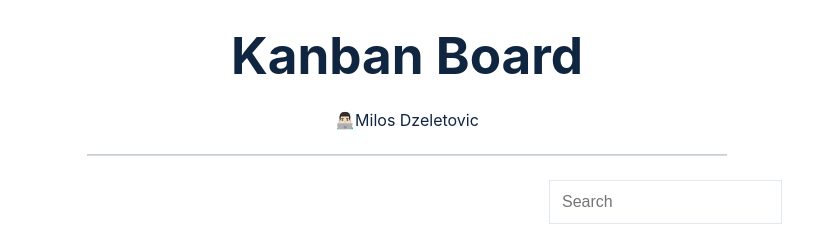
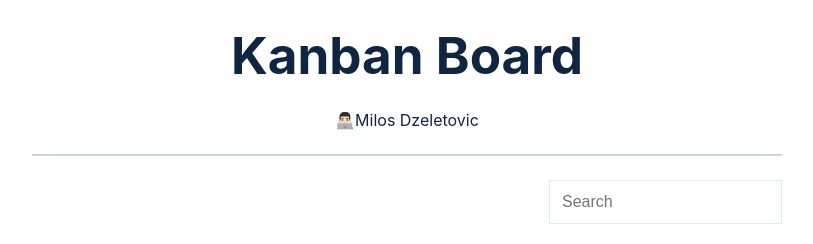
Before and after one commit to srbro/Cypress-GUI-Kanban-board, a React (Create React App) app: page / in a window 1280 px wide. Shown: the top 244 px of the page, without its empty margins (233-1046 px from the left). Built offline with nearby package versions, Linux system fonts and the light colour scheme.

Commit message:
Edit readme

```diff
--- a/src/views/Home/styles.ts
+++ b/src/views/Home/styles.ts
@@ -29,5 +29,6 @@ export const Separator = styled.hr`
   border-color: ${colors.black600};
   opacity: 0.2;
   border-width: 0.5px;
-  width: 50%;
+  max-width: 75rem;
+  width: 100%;
 `;
```
Also changed, not shown: 1 other file (tests, documents, lock files or other folders).
